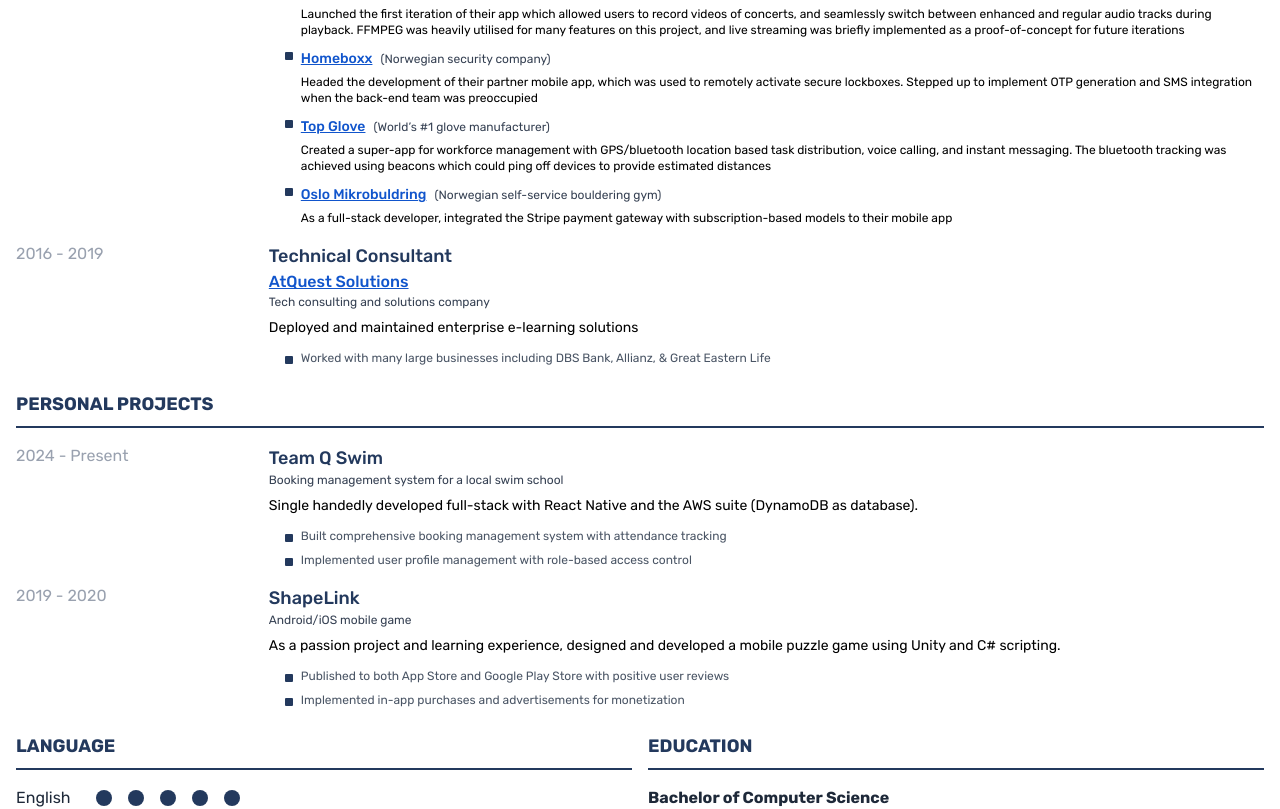
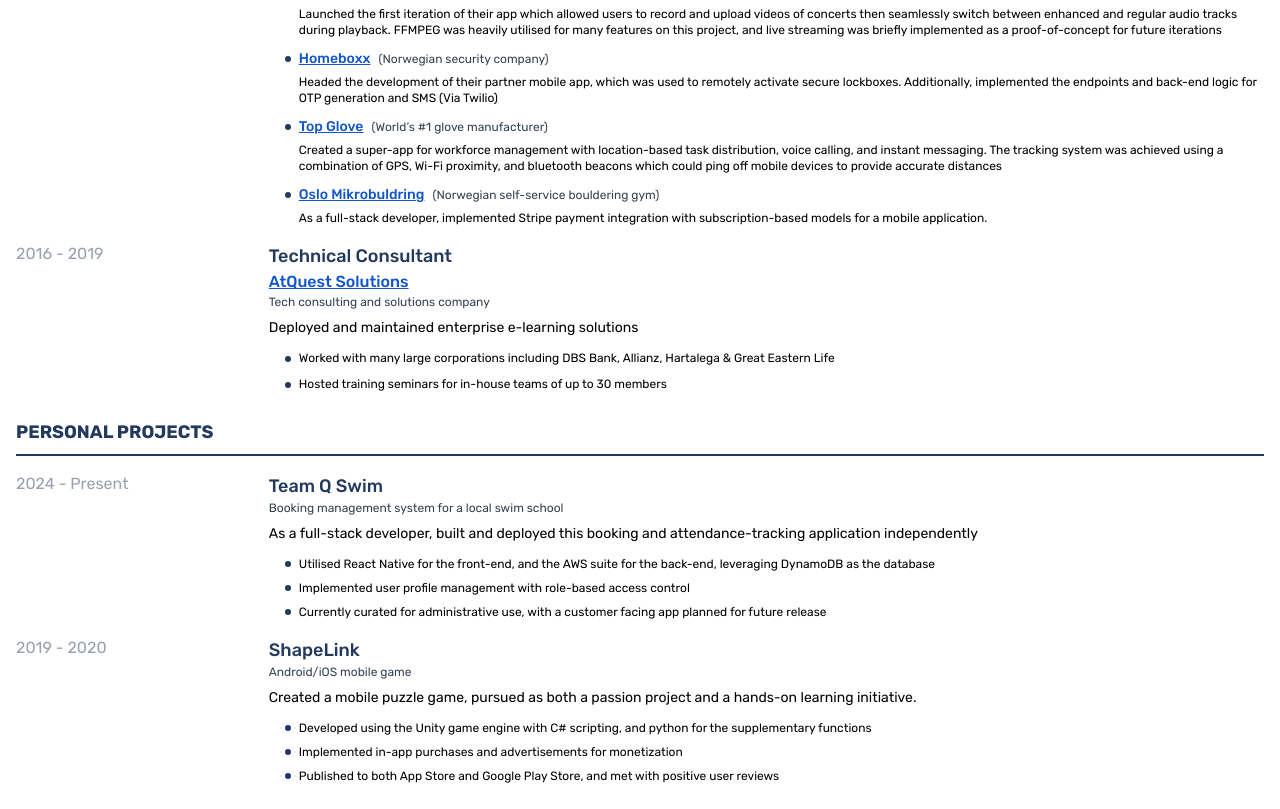
Before and after one commit to Jroon94/jaeren-resume, a Next.js app: page / in a window 1280 px wide. Shown: the part 620-1429 px from the top of the page. Built offline with nearby package versions, Linux system fonts and the light colour scheme.

Commit message:
Before restructure

```diff
--- a/package.json
+++ b/package.json
@@ -9,11 +9,13 @@
     "lint": "next lint"
   },
   "dependencies": {
+    "clsx": "^2.1.1",
     "next": "15.4.6",
     "postcss": "^8.5.6",
     "react": "19.1.0",
     "react-dom": "19.1.0",
-    "react-to-print": "^3.1.1"
+    "react-to-print": "^3.1.1",
+    "tailwind-merge": "^3.3.1"
   },
   "devDependencies": {
     "@eslint/eslintrc": "^3",
--- a/src/app/page.tsx
+++ b/src/app/page.tsx
@@ -2,10 +2,8 @@
 
 import { useRef } from 'react';
 import Header from '../components/Header';
+import personalData from '../data/personal.json';
 import Circle from '../svgs/Circle';
-import SquareBullet from '../svgs/SquareBullet';
-import TriangleBullet from '../svgs/TriangleBullet';
-import personalData from '../data/personal.json';
 
 export default function Home() {
   const componentRef = useRef<HTMLDivElement>(null);
@@ -43,16 +41,18 @@
                 {(exp as any).highlights && (
                   <div className="mt-3">
                     <ul className="space-y-2">
-                      {(exp as any).highlights.map((highlight: string, highlightIndex: number) => (
-                        <li key={highlightIndex} className="ml-4">
-                          <div className="flex items-start">
-                            <SquareBullet />
-                            <p className="text-xs text-gray-600 ml-2">
-                              {highlight}
-                            </p>
+                      {(exp as any).highlights.map(
+                        (highlight: string, highlightIndex: number) => (
+                          <li
+                            key={highlightIndex}
+                            className="ml-4 flex flex-row">
+                            <div className="flex items-start mr-2">
+                              <Circle filled className="w-1.5 h-1.5 my-1.5" />
                             </div>
+                            <p className="text-xs">{highlight}</p>
                           </li>
-                      ))}
+                        ),
+                      )}
                     </ul>
                   </div>
                 )}
@@ -60,10 +60,11 @@
                   <div className="mt-3">
                     <ul className="space-y-2">
                       {exp.projects.map((project, projectIndex) => (
-                        <li key={projectIndex} className="ml-4">
-                          <div className="flex items-start">
-                            <SquareBullet />
-                            <div className="ml-2">
+                        <li key={projectIndex} className="ml-4 flex flex-row">
+                          <div className="flex items-start mr-2">
+                            <Circle filled className="w-1.5 h-1.5 my-2.5" />
+                          </div>
+                          <div>
                             {(project as any).url ? (
                               <a
                                 href={(project as any).url}
@@ -83,23 +84,6 @@
                             <p className="text-xs mt-1">
                               {project.description}
                             </p>
-                              {(project as any).highlights && (
-                                <div className="mt-2 ml-4">
-                                  <ul className="space-y-1">
-                                    {(project as any).highlights.map((highlight: string, highlightIndex: number) => (
-                                      <li key={highlightIndex}>
-                                        <div className="flex items-start">
-                                          <TriangleBullet />
-                                          <p className="text-xs text-gray-600 ml-2">
-                                            {highlight}
-                                          </p>
-                                        </div>
-                                      </li>
-                                    ))}
-                                  </ul>
-                                </div>
-                              )}
-                            </div>
                           </div>
                         </li>
                       ))}
@@ -153,16 +137,18 @@
                 {(project as any).highlights && (
                   <div className="mt-3">
                     <ul className="space-y-2">
-                      {(project as any).highlights.map((highlight: string, highlightIndex: number) => (
-                        <li key={highlightIndex} className="ml-4">
-                          <div className="flex items-start">
-                            <SquareBullet />
-                            <p className="text-xs text-gray-600 ml-2">
-                              {highlight}
-                            </p>
+                      {(project as any).highlights.map(
+                        (highlight: string, highlightIndex: number) => (
+                          <li
+                            key={highlightIndex}
+                            className="ml-4 flex flex-row">
+                            <div className="flex items-center mr-2">
+                              <Circle filled className="w-1.5 h-1.5" />
                             </div>
+                            <p className="text-xs">{highlight}</p>
                           </li>
-                      ))}
+                        ),
+                      )}
                     </ul>
                   </div>
                 )}
--- a/src/components/Header.tsx
+++ b/src/components/Header.tsx
@@ -5,7 +5,6 @@
 import LocationIcon from '../svgs/LocationIcon';
 import LinkedInIcon from '../svgs/LinkedInIcon';
 import GitHubIcon from '../svgs/GitHubIcon';
-import LinkIcon from '../svgs/LinkIcon';
 import personalData from '../data/personal.json';
 
 export default function Header() {
--- a/src/data/personal.json
+++ b/src/data/personal.json
@@ -21,13 +21,13 @@
           "name": "Kaotim",
           "url": "https://kaotim.com.my",
           "client": "Digital insurance platform for Malaysia's 2nd largest insurance provider",
-          "description": "As the lead mobile developer, developed the app counterpart for their online insurance platform - while simultaneously providing support for the web-based version where required. Took initiative to establish best practices in both the codebase and project management processes"
+          "description": "As the lead mobile developer, built the app counterpart for their online insurance platform while providing support for the web-based version when required. Took initiative to establish best practices in both the codebase and project management processes"
         },
         {
           "name": "RHB Bank",
           "url": "https://bonuslink.com.my/home",
-          "client": "Malaysia’s leading consumer rewards programme",
-          "description": "Aided in the development and launch of their new internet banking platform, while providing leadership and mentorship for their in-house developers. Alongside development of new features, spearheaded the process of refactoring out-dated legacy code to improve the site's stability and scalability"
+          "client": "One of the top 5 financial institutions in Malaysia",
+          "description": "Participated in the development leading up to the launch of their new internet banking platform, while spearheading the process of refactoring out-dated legacy code to improve the site's stability and scalability. Additionally, provided leadership and mentorship for their in-house development team"
         },
         {
           "name": "BonusLink",
@@ -39,25 +39,25 @@
           "name": "Wimyx",
           "url": "https://www.wimyx.com",
           "client": "American audio-video enhancing app",
-          "description": "Launched the first iteration of their app which allowed users to record videos of concerts, and seamlessly switch between enhanced and regular audio tracks during playback. FFMPEG was heavily utilised for many features on this project, and live streaming was briefly implemented as a proof-of-concept for future iterations"
+          "description": "Launched the first iteration of their app which allowed users to record and upload videos of concerts then seamlessly switch between enhanced and regular audio tracks during playback. FFMPEG was heavily utilised for many features on this project, and live streaming was briefly implemented as a proof-of-concept for future iterations"
         },
         {
           "name": "Homeboxx",
           "url": "https://thehub.io/startups/homeboxx-as",
           "client": "Norwegian security company",
-          "description": "Headed the development of their partner mobile app, which was used to remotely activate secure lockboxes. Stepped up to implement OTP generation and SMS integration when the back-end team was preoccupied"
+          "description": "Headed the development of their partner mobile app, which was used to remotely activate secure lockboxes. Additionally, implemented the endpoints and back-end logic for OTP generation and SMS (Via Twilio)"
         },
         {
           "name": "Top Glove",
           "url": "https://www.topglove.com",
           "client": "World’s #1 glove manufacturer",
-          "description": "Created a super-app for workforce management with GPS/bluetooth location based task distribution, voice calling, and instant messaging. The bluetooth tracking was achieved using beacons which could ping off devices to provide estimated distances"
+          "description": "Created a super-app for workforce management with location-based task distribution, voice calling, and instant messaging. The tracking system was achieved using a combination of GPS, Wi-Fi proximity, and bluetooth beacons which could ping off mobile devices to provide accurate distances"
         },
         {
           "name": "Oslo Mikrobuldring",
           "url": "https://shortcut.my/our-work/omb",
           "client": "Norwegian self-service bouldering gym",
-          "description": "As a full-stack developer, integrated the Stripe payment gateway with subscription-based models to their mobile app"
+          "description": "As a full-stack developer, implemented Stripe payment integration with subscription-based models for a mobile application."
         }
       ]
     },
@@ -69,31 +69,34 @@
       "duration": "2016 - 2019",
       "description": "Deployed and maintained enterprise e-learning solutions",
       "highlights": [
-        "Worked with many large businesses including DBS Bank, Allianz, & Great Eastern Life"
+        "Worked with many large corporations including DBS Bank, Allianz, Hartalega & Great Eastern Life",
+        "Hosted training seminars for in-house teams of up to 30 members"
       ]
     }
   ],
   "personalProjects": [
     {
       "title": "Team Q Swim",
-      "url": "https://github.com/Jroon94/teamqswim",
+      "url": "https://www.facebook.com/p/Team-Q-Swimming-Academy-100095621252315/",
       "companyDescription": "Booking management system for a local swim school",
       "duration": "2024 - Present",
-      "description": "Single handedly developed full-stack with React Native and the AWS suite (DynamoDB as database).",
+      "description": "As a full-stack developer, built and deployed this booking and attendance-tracking application independently",
       "highlights": [
-        "Built comprehensive booking management system with attendance tracking",
-        "Implemented user profile management with role-based access control"
+        "Utilised React Native for the front-end, and the AWS suite for the back-end, leveraging DynamoDB as the database",
+        "Implemented user profile management with role-based access control",
+        "Currently curated for administrative use, with a customer facing app planned for future release"
       ]
     },
     {
       "title": "ShapeLink",
-      "url": "https://play.google.com/store/apps/details?id=com.jroon.shapelink",
+      "url": "https://www.youtube.com/watch?v=fdfkOVB-Ip8",
       "companyDescription": "Android/iOS mobile game",
       "duration": "2019 - 2020",
-      "description": "As a passion project and learning experience, designed and developed a mobile puzzle game using Unity and C# scripting.",
+      "description": "Created a mobile puzzle game, pursued as both a passion project and a hands-on learning initiative.",
       "highlights": [
-        "Published to both App Store and Google Play Store with positive user reviews",
-        "Implemented in-app purchases and advertisements for monetization"
+        "Developed using the Unity game engine with C# scripting, and python for the supplementary functions",
+        "Implemented in-app purchases and advertisements for monetization",
+        "Published to both App Store and Google Play Store, and met with positive user reviews"
       ]
     }
   ],
--- a/src/svgs/Circle.tsx
+++ b/src/svgs/Circle.tsx
@@ -1,10 +1,17 @@
+import { cn } from "../utils/twMerge";
+
 interface CircleProps {
   filled?: boolean;
+  className?: string;
 }
 
-const Circle = ({ filled = false }: CircleProps) => (
+const Circle = ({ filled = false, className }: CircleProps) => (
   <svg
-    className={`w-4 h-4 ${filled ? "text-core-blue" : "text-gray-300"}`}
+    className={cn(
+      "w-4 h-4",
+      filled ? "text-core-blue" : "text-gray-300",
+      className
+    )}
     viewBox="0 0 16 16"
     fill="currentColor"
   >
--- /dev/null
+++ b/src/utils/twMerge.ts
@@ -0,0 +1,6 @@
+import { clsx, type ClassValue } from "clsx";
+import { twMerge } from "tailwind-merge";
+
+export function cn(...inputs: ClassValue[]) {
+  return twMerge(clsx(inputs));
+}
```
Also changed, not shown: 2 other files (tests, documents, lock files or other folders). Lines whose indentation alone changed are shown as unchanged.
